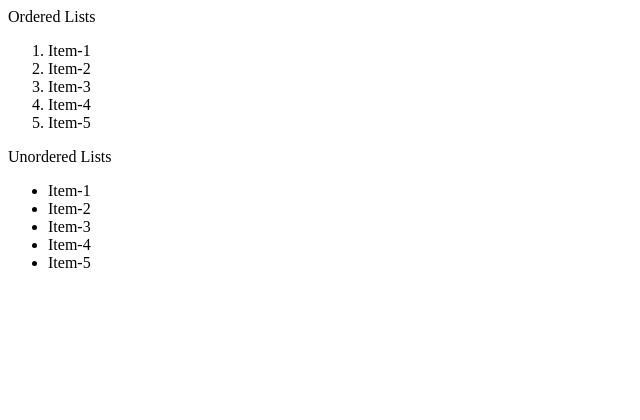
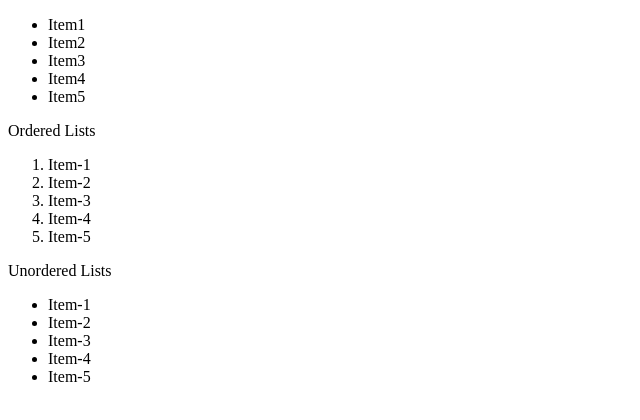
Before and after one commit to ani29dy/30-ReactJS-Problems, a React (Vite) app: page / in a window 1280 px wide. Shown: the top 420 px of the page, without its empty margins (0-640 px from the left). Built offline with nearby package versions, Linux system fonts and the light colour scheme.

Commit message:
Updated List Problem

```diff
--- a/src/Problems/04-Lists.jsx
+++ b/src/Problems/04-Lists.jsx
@@ -1,8 +1,15 @@
 import React from "react";
 
 const Lists = () => {
+  const list = ["Item1", "Item2", "Item3", "Item4", "Item5"];
+
   return (
     <div>
+      <ul>
+        {list.map((item, id) => {
+          return <li key={id}>{item}</li>;
+        })}
+      </ul>
       <div>
         Ordered Lists
         <ol>
```
